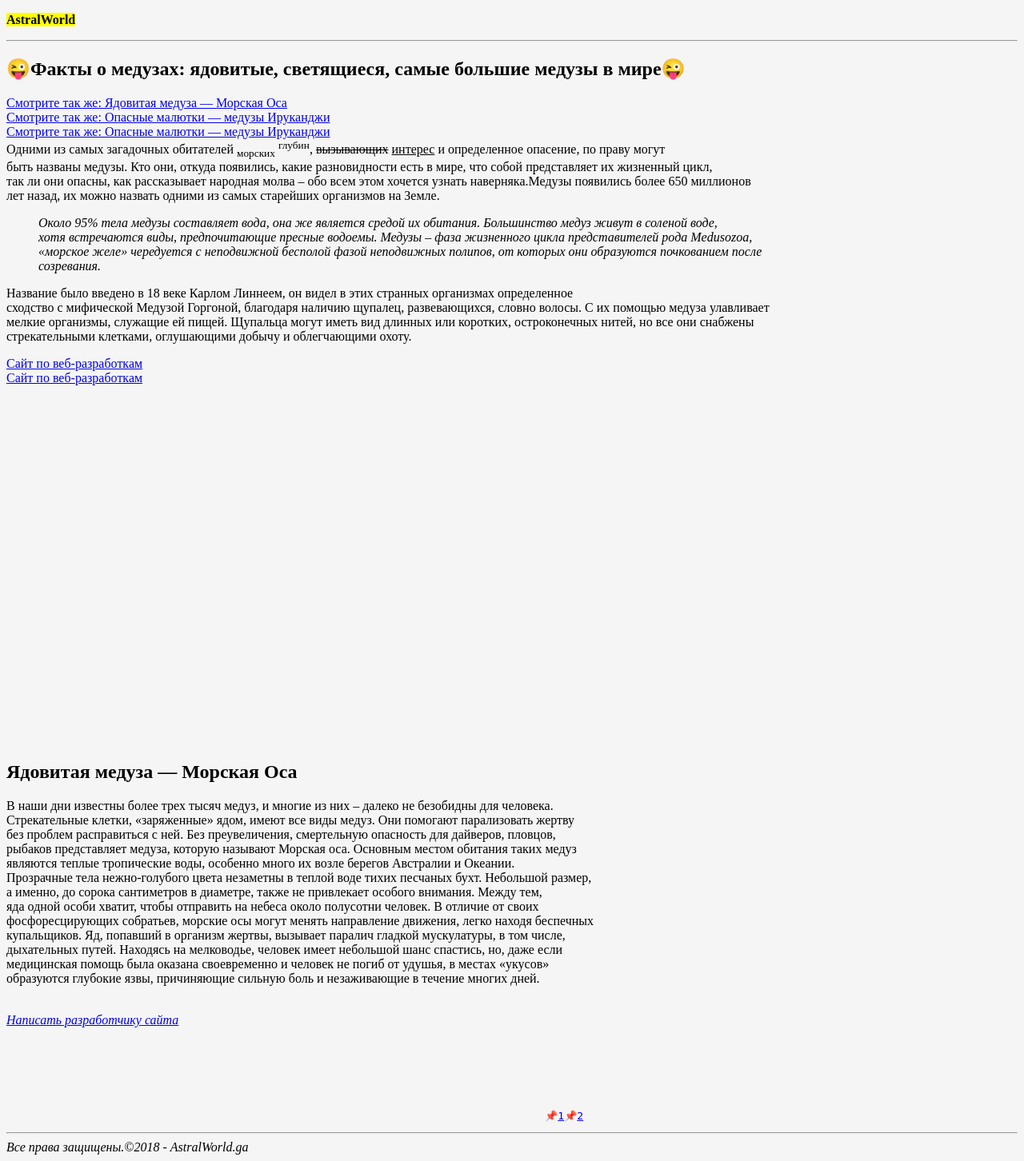
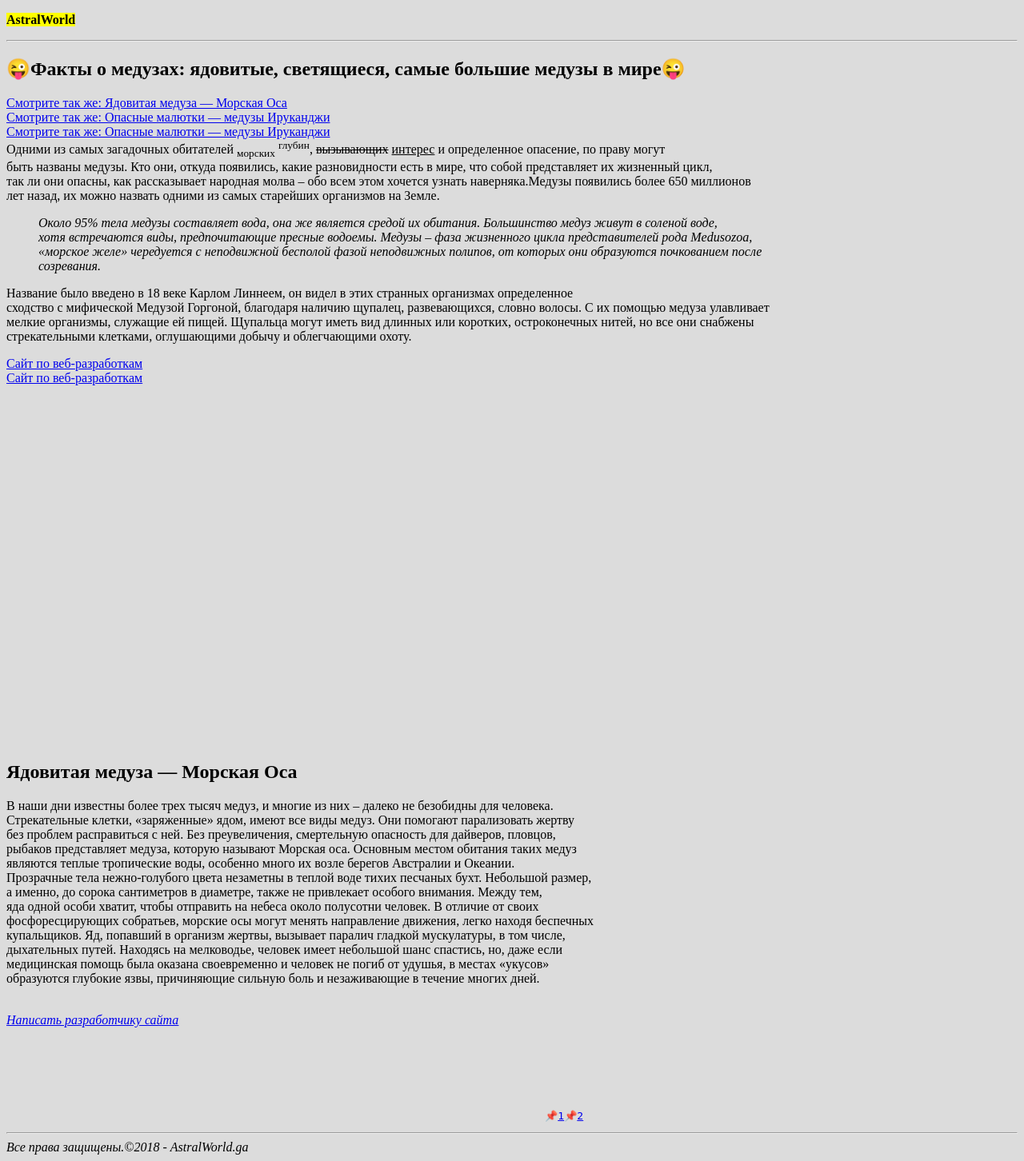
Before and after one commit to BADSanta5/BADSanta5.github.io, a PHP site: page / in a window 1280 px wide. Shown: the whole page at 80% size. Run offline with PHP 8.4, Linux system fonts and the light colour scheme.

Commit message:
Update style.css

```diff
--- a/style.css
+++ b/style.css
@@ -1 +1 @@
-body {background: #F5F5F5}
+body {background: #DCDCDC}
```
